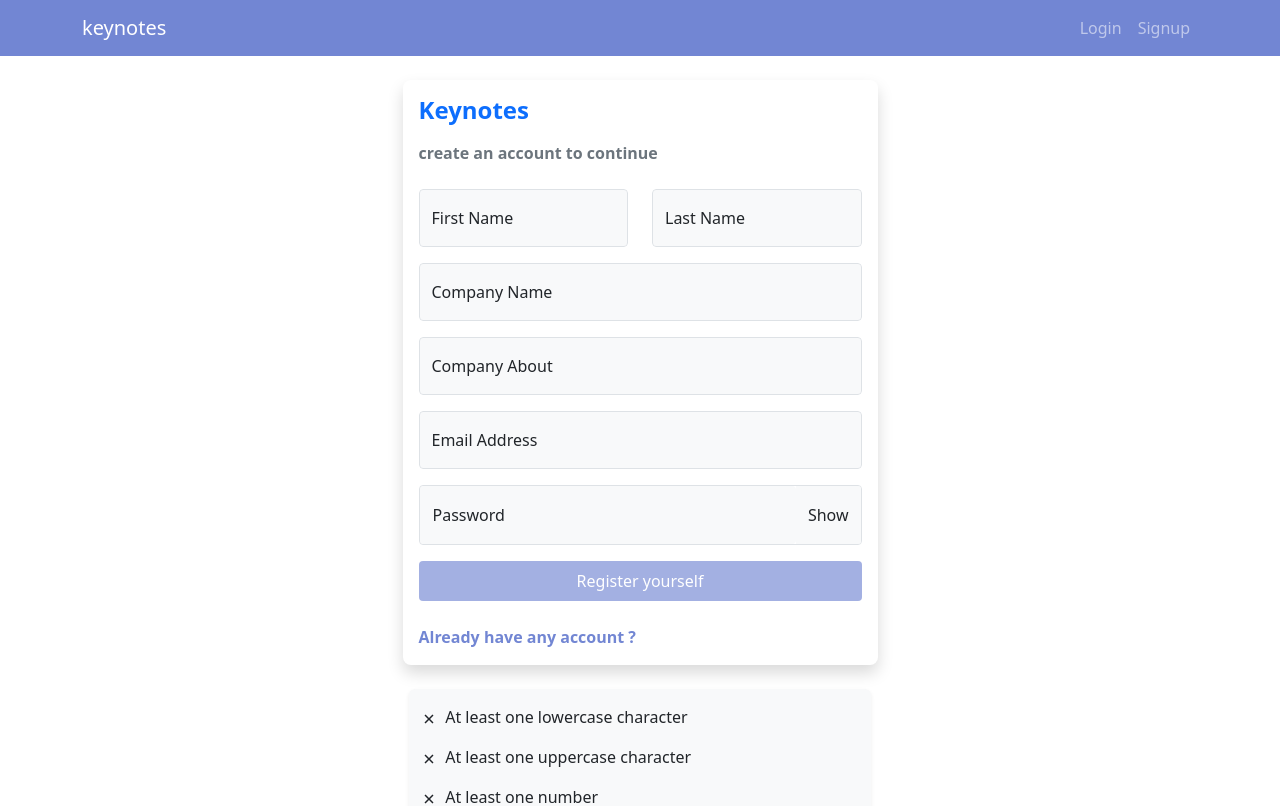
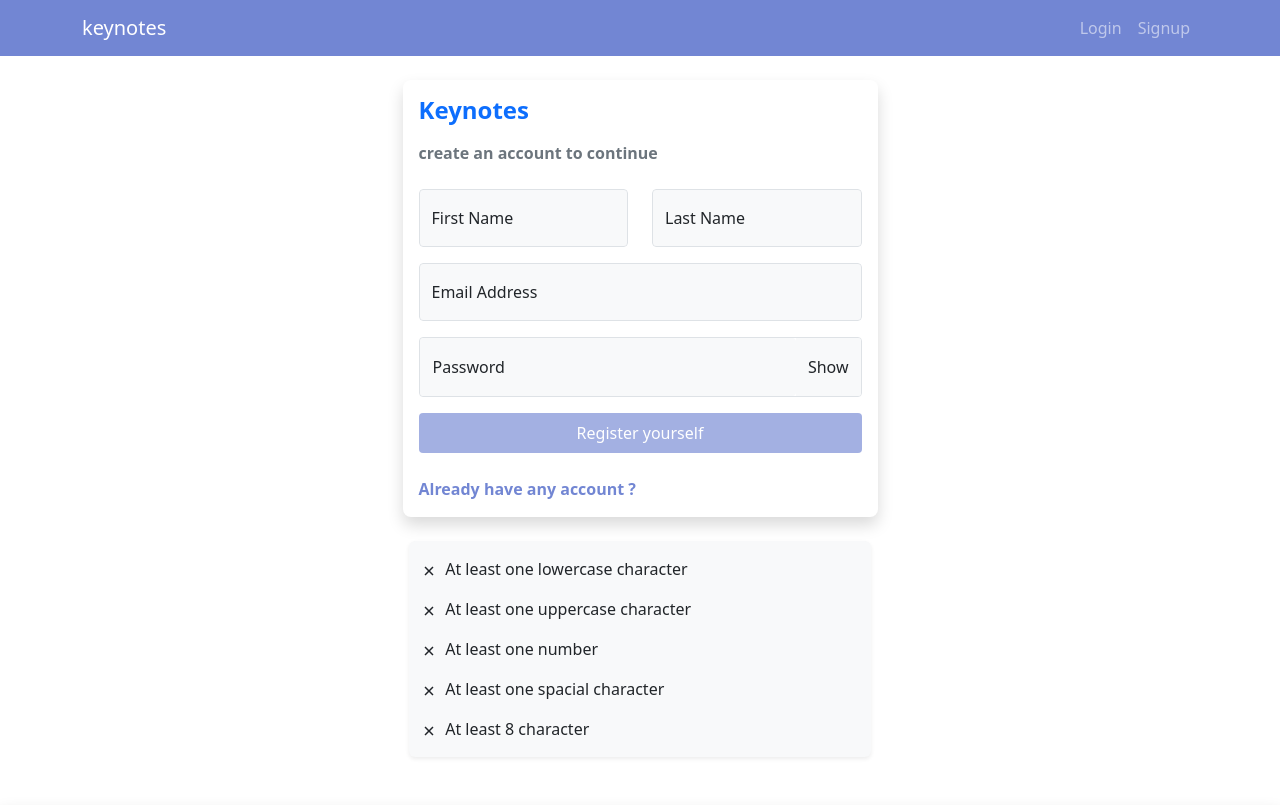
Before and after one commit to vkrantt/keynotes, a React (Create React App) app in the folder client/: page /signup in a window 1280 px wide. Shown: the top 806 px of the page. Built offline with nearby package versions, Linux system fonts and the light colour scheme.

Commit message:
Fixed signup page.

```diff
--- a/client/package.json
+++ b/client/package.json
@@ -2,7 +2,6 @@
   "name": "client",
   "version": "0.1.0",
   "private": true,
-  "proxy": "http://localhost:3030/",
   "dependencies": {
     "@testing-library/jest-dom": "^5.16.5",
     "@testing-library/react": "^13.4.0",
--- a/client/src/security/Login.jsx
+++ b/client/src/security/Login.jsx
@@ -9,6 +9,7 @@ import Input from '../miscellaneous/Input';
 import Btn from '../miscellaneous/Btn'
 import Logo from "../miscellaneous/Logo";
 import classes from './Login.module.css';
+import { BASE_URL } from "../services/helper";
 
 
 const Login = () => {
@@ -71,7 +72,7 @@ const Login = () => {
     const handleSubmit = async (e) => {
         e.preventDefault();
         setIsLoading(true);
-        const response = await fetch("/api/auth/login", {
+        const response = await fetch(`${BASE_URL}api/auth/login`, {
             method: "POST",
             headers: {
                 "Content-Type": "application/json",
--- a/client/src/security/Signup.jsx
+++ b/client/src/security/Signup.jsx
@@ -9,6 +9,7 @@ import Input from '../miscellaneous/Input';
 import Btn from '../miscellaneous/Btn'
 import Logo from "../miscellaneous/Logo";
 import classes from './Signup.module.css';
+import { BASE_URL } from "../services/helper";
 
 
 const Signup = () => {
@@ -17,9 +18,7 @@ const Signup = () => {
         firstName: "",
         lastName: "",
         email: "",
-        password: "",
-        companyName: "",
-        companyAbout: "",
+        password: ""
     });
     const [lowerCheck, setLowerCheck] = useState(false);
     const [upperCheck, setupperCheck] = useState(false);
@@ -75,7 +74,7 @@ const Signup = () => {
     const handleSubmit = async (e) => {
         e.preventDefault();
         setIsLoading(true);
-        const response = await fetch("/api/auth/register", {
+        const response = await fetch(`${BASE_URL}api/auth/createuser`, {
             method: "POST",
             headers: {
                 "Content-Type": "application/json",
@@ -84,9 +83,7 @@ const Signup = () => {
                 firstName: credentials.firstName,
                 lastName: credentials.lastName,
                 email: credentials.email,
-                password: credentials.password,
-                companyName: credentials.companyName,
-                companyAbout: credentials.companyAbout,
+                password: credentials.password
             }),
         });
 
@@ -179,30 +176,6 @@ const Signup = () => {
 
                         <div className="mb-3">
                             <Input
-                                id="companyName"
-                                type="text"
-                                placeholder="Company Name"
-                                text="Company Name"
-                                name="companyName"
-                                onChange={handleChange}
-                                value={credentials.companyName}
-                            />
-                        </div>
-
-                        <div className="mb-3">
-                            <Input
-                                id="companyAbout"
-                                type="text"
-                                placeholder="Company About"
-                                text="Company About"
-                                name="companyAbout"
-                                onChange={handleChange}
-                                value={credentials.companyAbout}
-                            />
-                        </div>
-
-                        <div className="mb-3">
-                            <Input
                                 id="email"
                                 type="email"
                                 placeholder="Email Address"
@@ -238,7 +211,6 @@ const Signup = () => {
                                     !credentials.lastName ||
                                     !credentials.email ||
                                     !credentials.password ||
-                                    !credentials.companyName ||
                                     !lowerCheck ||
                                     !upperCheck ||
                                     !numberCheck ||
--- /dev/null
+++ b/client/src/services/helper.js
@@ -0,0 +1,2 @@
+export const BASE_URL = "http://localhost:3030/";
+// export const BASE_URL = "";
--- a/package.json
+++ b/package.json
@@ -16,6 +16,7 @@
   "license": "ISC",
   "dependencies": {
     "bcryptjs": "^2.4.3",
+    "cors": "^2.8.5",
     "dotenv": "^16.0.3",
     "express": "^4.18.2",
     "express-validator": "^6.14.2",
```
Also changed, not shown: 2 other files (tests, documents, lock files or other folders).
